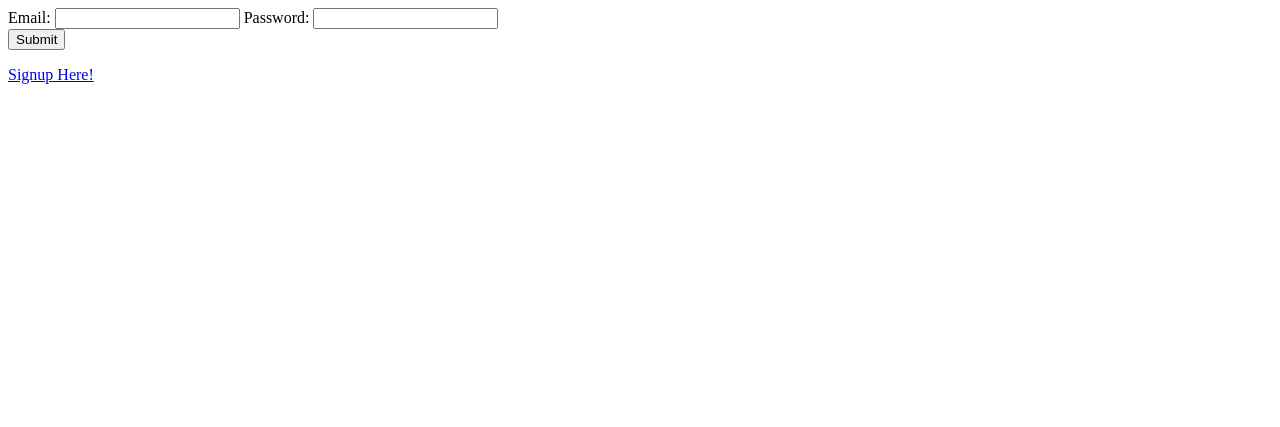
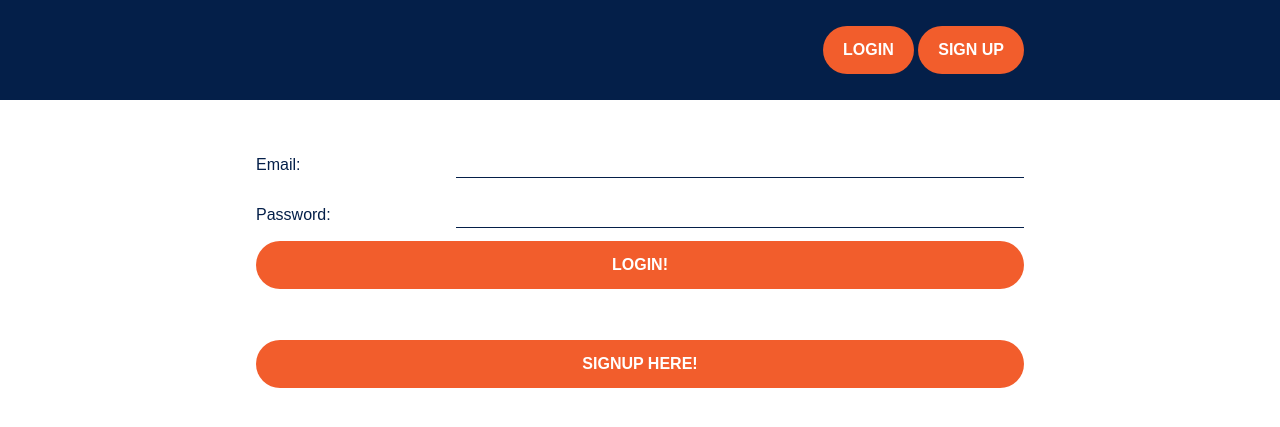
Before and after one commit to mdiener/cooperate-webapp, a Django app: page / in a window 1280 px wide. Shown: the top 427 px of the page. Run offline with Django 4.2, Linux system fonts and the light colour scheme.

Commit message:
Added Missing Pieces
* finished some styling on forms, etc.
* added creation of new ads
* fixed some issues with ad models and limits

```diff
--- a/cooperate/cooperate/urls.py
+++ b/cooperate/cooperate/urls.py
@@ -25,5 +25,8 @@ urlpatterns = [
   path('signup/', user_views.signup, name='signup'),
   path('login/', user_views.login, name='login'),
   path('logout/', user_views.logout, name='logout'),
-  path('ads/', ads_views.index, name="ads")
+  path('ads/', ads_views.index, name="ads"),
+  path('ads/manage/', ads_views.manage, name="manage_ads"),
+  path('ads/manage_ad_type/', ads_views.manage_ad_type, name="manage_ads_ad_type"),
+  path('ads/manage_actual_spend/', ads_views.manage_actual_spend, name="manage_ads_actual_spend")
 ]
--- /dev/null
+++ b/cooperate/static/styles.css
@@ -0,0 +1,159 @@
+:root {
+  --color-blue: rgb(4, 31, 73);
+  --color-orange: rgb(242, 93, 44);
+}
+
+* {
+  box-sizing: border-box;
+}
+
+body {
+  display: block;
+  font-family: sans-serif;
+  color: var(--color-blue);
+  padding: 0px;
+  margin: 0px;
+}
+
+a.button,
+input[type="submit"].button {
+  display: block;
+  padding-top: 15px;
+  padding-bottom: 15px;
+  padding-left: 20px;
+  padding-right: 20px;
+  text-decoration: none;
+  font-weight: bold;
+  background-color: var(--color-orange);
+  color: white;
+  text-transform: uppercase;
+  border-radius: 30px;
+  outline: none;
+  user-select: none;
+  border: none;
+  font-size: 16px;
+  text-align: center;
+  cursor: pointer;
+}
+
+#content_wrapper {
+  display: flex;
+  flex-direction: column;
+  justify-content: center;
+  align-items: center;
+}
+
+#content,
+#top_bar {
+  width: 100%;
+}
+
+#top_bar_wrapper {
+  width: 100%;
+  background-color: var(--color-blue);
+  display: flex;
+  flex-direction: row;
+  justify-content: center;
+}
+
+#top_bar {
+  display: flex;
+  flex-direction: row;
+  justify-content: end;
+  align-items: center;
+  height: 100px;
+}
+
+#top_bar.flex-between {
+  justify-content: space-between;
+}
+
+#top_bar ul {
+  display: block;
+  list-style-type: none;
+  margin: 0px;
+  padding: 0px;
+}
+
+#top_bar ul li {
+  display: inline-block;
+}
+
+#content {
+  margin-top: 40px;
+}
+
+.login-signup {
+  width: 100%;
+  margin-top: 50px;
+}
+
+#ads_table {
+  width: 100%;
+  border-collapse: collapse;
+}
+
+#ads_table tbody tr:nth-child(odd) {
+  background-color: lightgray;
+}
+
+#ads_table td.align-right,
+#ads_table th.align-right {
+  text-align: right;
+}
+
+#ads_table td.align-left,
+#ads_table th.align-left {
+  text-align: left;
+}
+
+#ads_table td.align-center,
+#ads_table th.align-center {
+  text-align: center;
+}
+
+#ads_table td,
+#ads_table th {
+  padding: 10px;
+}
+
+form {
+  width: 100%;
+}
+
+form .form-row {
+  height: 50px;
+  display: flex;
+  flex-direction: row;
+  justify-content: space-between;
+  align-items: center;
+}
+
+form .form-row label {
+  width: 200px;
+}
+
+form .form-row select,
+form .form-row input {
+  flex-grow: 1;
+  height: auto;
+  font-size: 16px;
+  border: none;
+  padding-bottom: 5px;
+  border-bottom: 1px solid var(--color-blue);
+  outline: none;
+}
+
+@media screen and (min-width: 850px) {
+  #content,
+  #top_bar {
+    width: 80%;
+  }
+}
+
+@media screen and (min-width: 1100px) {
+  #content,
+  #top_bar {
+    width: 60%;
+  }
+}
--- /dev/null
+++ b/cooperate/templates/base.html
@@ -0,0 +1,31 @@
+<!DOCTYPE html>
+<html lang="en">
+<head>
+  <meta name="viewport" content="width=device-width, initial-scale=1" />
+
+  <link rel="stylesheet" href="/static/styles.css">
+
+  <title>{% block title %}Cooperate Marketing Demo App{% endblock %}</title>
+</head>
+
+<body>
+  <div id="top_bar_wrapper">
+    <div id="top_bar" class="{% block top_bar_class %}{% endblock %}">
+      {% block top_bar %}{% endblock %}
+      <ul>
+      {% if user.is_authenticated %}
+        <li><a class="button" href="/logout/">Logout</a></li>
+      {% else %}
+        <li><a class="button" href="/login/">Login</a></li>
+        <li><a class="button" href="/signup/">Sign Up</a></li>
+      {% endif %}
+      </ul>
+    </div>
+  </div>
+    <div id="content_wrapper">
+      <div id="content">
+          {% block content %}{% endblock %}
+      </div>
+    </div>
+</body>
+</html>
--- a/cooperate/user/forms.py
+++ b/cooperate/user/forms.py
@@ -1,11 +1,11 @@
 from django import forms
+
 
 class SignupForm(forms.Form):
   first_name = forms.CharField(label="First Name", max_length=200)
   last_name = forms.CharField(label="Last Name", max_length=200)
   email = forms.EmailField(label="Email", max_length=200)
   password = forms.CharField(label="Password", max_length=200, widget=forms.PasswordInput)
-  password_confirm = forms.CharField(label="Confirm Password", max_length=200, widget=forms.PasswordInput)
 
 
 class LoginForm(forms.Form):
--- a/cooperate/user/templates/user/login.html
+++ b/cooperate/user/templates/user/login.html
@@ -1,12 +1,28 @@
+{% extends "base.html" %}
+
+{% block content %}
 <div>
   <div>
     <form action="/login/" method="POST">
       {% csrf_token %}
-      {{ form }}
+      {% for field in form %}
+      {% if not field.is_hidden %}
+        <div class="form-row">
+          {{ field.label_tag }} {{ field }}
+        </div>
+      {% else %}
+        {{ field }}
+      {% endif %}
+      {% endfor %}
+
       <div class="form-row">
-        <input type="submit" id="login-form-btn" value="Submit">
+        <input class="button" type="submit" id="login-form-btn" value="Login!">
       </div>
     </form>
   </div>
-  <a href="/signup">Signup Here!</a>
+
+  <div class="login-signup">
+    <a class="button" href="/signup">Signup Here!</a>
+  </div>
 </div>
+{% endblock %}
--- a/cooperate/user/views.py
+++ b/cooperate/user/views.py
@@ -25,7 +25,9 @@ def signup(request):
 
 def login(request):
   if request.method == "GET":
-    form = LoginForm
+    if request.user.is_authenticated:
+      return HttpResponseRedirect('/ads')
+
     return render(request, "user/login.html", { "form": LoginForm() })
   elif request.method == "POST":
     form = LoginForm(request.POST)
```
Also changed, not shown: cooperate/ads/forms.py (added, +23 -0 lines), cooperate/ads/models.py (+28 -1 lines), cooperate/ads/templates/ads/base.html (added, +18 -0 lines), cooperate/ads/templates/ads/index.html (+28 -8 lines), cooperate/ads/templates/ads/manage.html (added, +23 -0 lines), cooperate/ads/templates/ads/manage_actual_spend.html (added, +31 -0 lines), cooperate/ads/templatetags/auth_extras.py (added, +9 -0 lines), cooperate/ads/views.py (+72 -13 lines), cooperate/cooperate/settings.py (+8 -1 lines), cooperate/user/templates/user/signup.html (+15 -2 lines), cooperate/ads/migrations/0006_adtype_limit_max_adtype_limit_min_and_more.py (added), cooperate/ads/templatetags/__init__.py (added), cooperate/db.sqlite3.
